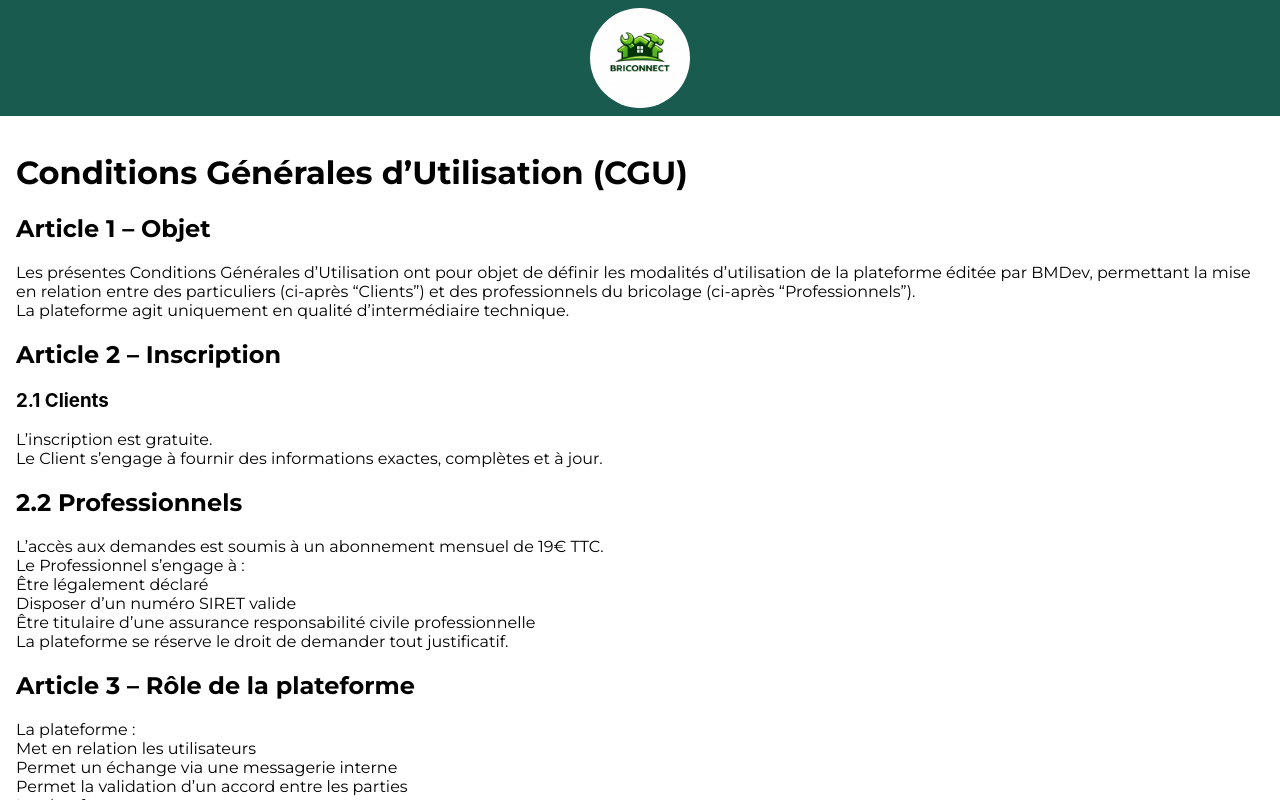
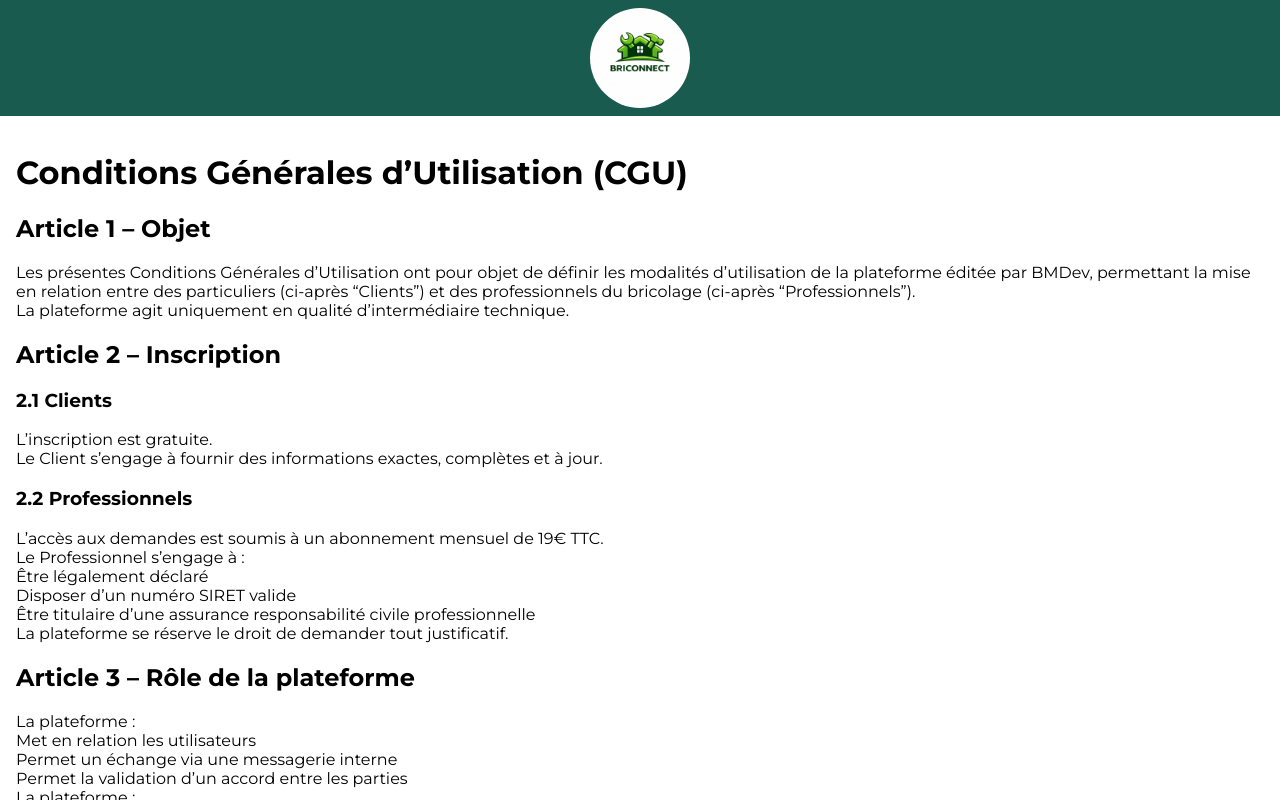
Before and after one commit to brucemvl/bricolanding, a React (Create React App) app: page /Utilisation in a window 1280 px wide. Shown: the top 800 px of the page. Built offline with nearby package versions, Linux system fonts and the light colour scheme; a web font is replaced by a local one.

Commit message:
rectifs police

```diff
--- a/src/pages/Utilisation.jsx
+++ b/src/pages/Utilisation.jsx
@@ -24,7 +24,7 @@ L’inscription est gratuite.<br></br>
 Le Client s’engage à fournir des informations exactes, complètes et à jour.
 </p>
 
-<h2>2.2 Professionnels</h2>
+<h3>2.2 Professionnels</h3>
 <p>
 L’accès aux demandes est soumis à un abonnement mensuel de 19€ TTC.<br></br>
 
--- a/src/styles/Index.scss
+++ b/src/styles/Index.scss
@@ -28,6 +28,8 @@
             font-family: Montserrat;
             color: #fff;
             text-align: center;
+                        font-weight: 800;
+
         }
         h3 {
             font-family: Montserrat;
@@ -51,6 +53,8 @@
             font-family: Montserrat;
             color: #1a5b4f;
             text-align: center;
+                        font-weight: 800;
+
         }
         h3 {
             font-family: Montserrat;
@@ -77,6 +81,7 @@ background-color: #1a5b4f ;
             color: #fff;
             text-align: center;
             margin-bottom: 0;
+            font-weight: 800;
         }
         h3 {
             font-family: Montserrat;
@@ -92,7 +97,7 @@ background-color: #1a5b4f ;
             gap: 2em;
 
         img {
-            height: 14em;
+            height: 16em;
         }
     }
     }
@@ -117,6 +122,9 @@ align-items: center;
             h2 {
             font-family: Montserrat;
             color: #1a5b4f;
+                        font-weight: 800;
+                        text-align: center;
+
         }
 
         div {
--- a/src/styles/cgu.scss
+++ b/src/styles/cgu.scss
@@ -6,7 +6,7 @@
         font-family: Montserrat;
     }
 
-    h2 {
+    h2, h3 {
         font-family: Montserrat;
     }
 
```
